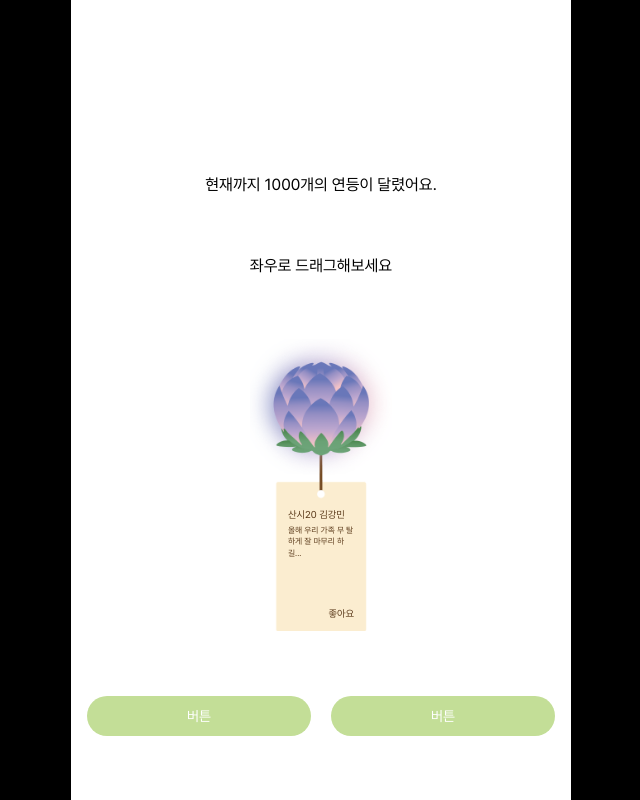
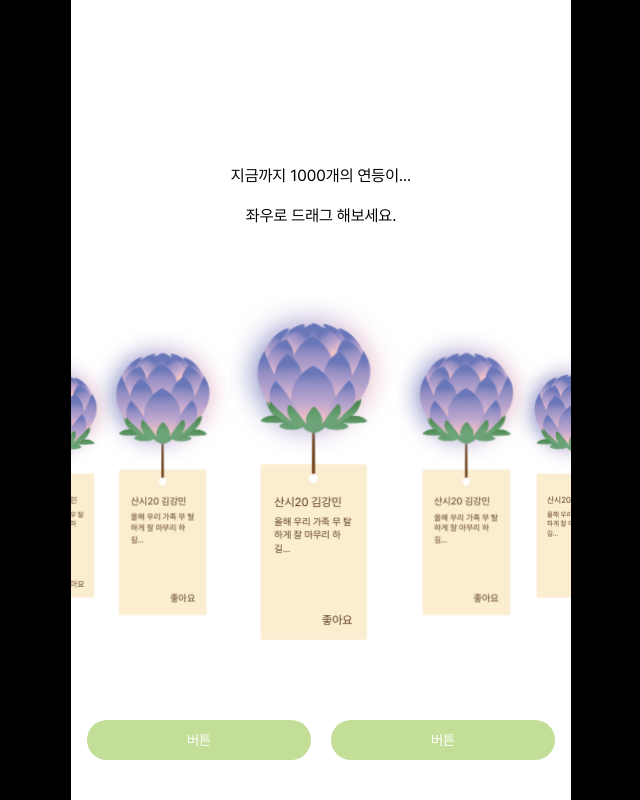
Before and after one commit to coldweek3/irumi-client, a React (Vite) app: page / in a window 1280 px wide. Shown: the whole page, without its empty margins (319-959 px from the left). Built offline with nearby package versions, Linux system fonts and the light colour scheme.

Commit message:
✨ Feat - add Wish Swiper

```diff
--- a/package.json
+++ b/package.json
@@ -15,7 +15,8 @@
     "react-dom": "^18.2.0",
     "react-router-dom": "^6.22.3",
     "recoil": "^0.7.7",
-    "styled-components": "^6.1.8"
+    "styled-components": "^6.1.8",
+    "swiper": "^11.1.1"
   },
   "devDependencies": {
     "@types/react": "^18.2.66",
--- a/src/components/common/atoms/wishCard/WishCard.jsx
+++ b/src/components/common/atoms/wishCard/WishCard.jsx
@@ -53,9 +53,9 @@ const WishCardLikeWrapper = styled.div`
   }
 `;
 
-function WishCard() {
+function WishCard({ wishSize = 127 }) {
   const emSizeValue = useRecoilValue(emSize);
-  const wishSize = 127;
+
   return (
     <WishCardEmWrapper $emsize={emSizeValue}>
       <WishCardWrapper
--- a/src/components/common/molecules/buttonList/ButtonList.jsx
+++ b/src/components/common/molecules/buttonList/ButtonList.jsx
@@ -21,7 +21,7 @@ const ButtonListWrapper = styled.div`
   }
 
   &.bottom {
-    padding-bottom: 64px;
+    padding-bottom: 40px;
   }
 `;
 
--- a/src/components/common/templetes/fixView/FixView.jsx
+++ b/src/components/common/templetes/fixView/FixView.jsx
@@ -1,6 +1,5 @@
 import React from "react";
 
-import ButtonSetting from "../../organisms/buttonSetting/ButtonSetting";
 import styled from "styled-components";
 import { useRecoilValue } from "recoil";
 import { heightSize } from "../../../../recoil/heightSize";
@@ -12,6 +11,9 @@ const FixViewWrapper = styled.div`
   flex-direction: column;
   align-items: center;
   justify-content: space-between;
+
+  position: relative;
+  overflow: hidden;
 
   padding: 0px 16px;
   min-height: ${props => props.$heightSize}px;
--- /dev/null
+++ b/src/components/main/atoms/mainTextLabel/MainTextLabel.jsx
@@ -0,0 +1,26 @@
+import React from "react";
+import styled from "styled-components";
+
+const TextLabelWrapper = styled.div`
+  width: 100%;
+  display: flex;
+  justify-content: center;
+  align-items: center;
+
+  position: absolute;
+  transform: translate(-50%, -50%);
+  left: 50%;
+
+  &.count {
+    top: 22%;
+  }
+
+  &.notice {
+    top: 27%;
+  }
+`;
+function MainTextLabel({ children, className }) {
+  return <TextLabelWrapper className={className}>{children}</TextLabelWrapper>;
+}
+
+export default MainTextLabel;
--- /dev/null
+++ b/src/components/main/molecules/wishCardSwiper/WishCardSwiper.jsx
@@ -0,0 +1,54 @@
+import React from "react";
+
+import "swiper/css";
+import "swiper/css/effect-coverflow";
+import "swiper/css/pagination";
+
+import "./swiper.css";
+import { Swiper, SwiperSlide } from "swiper/react";
+import { EffectCoverflow, Pagination } from "swiper/modules";
+import WishCard from "../../../common/atoms/wishCard/WishCard";
+
+function WishCardSwiper() {
+  return (
+    <Swiper
+      effect={"coverflow"}
+      coverflowEffect={{
+        rotate: 0,
+        stretch: 0,
+        depth: 100,
+        modifier: 2.5,
+        slideShadows: false
+      }}
+      slidesPerView={3}
+      centeredSlides={true}
+      loop={true}
+      modules={[EffectCoverflow, Pagination]}
+      className="mySwiper"
+    >
+      <SwiperSlide>
+        <WishCard wishSize={150} />
+      </SwiperSlide>
+      <SwiperSlide>
+        <WishCard wishSize={150} />
+      </SwiperSlide>
+      <SwiperSlide>
+        <WishCard wishSize={150} />
+      </SwiperSlide>
+      <SwiperSlide>
+        <WishCard wishSize={150} />
+      </SwiperSlide>
+      <SwiperSlide>
+        <WishCard wishSize={150} />
+      </SwiperSlide>
+      <SwiperSlide>
+        <WishCard wishSize={150} />
+      </SwiperSlide>
+      <SwiperSlide>
+        <WishCard wishSize={150} />
+      </SwiperSlide>
+    </Swiper>
+  );
+}
+
+export default WishCardSwiper;
--- /dev/null
+++ b/src/components/main/molecules/wishCardSwiper/swiper.css
@@ -0,0 +1,45 @@
+.swiper {
+  position: absolute;
+  transform: translate(-50%, -50%);
+  left: 50%;
+  top: 62%;
+  width: 110%;
+  height: 400px;
+  z-index: 20;
+  overflow: visible;
+}
+
+.swiper-slide .lantern {
+  position: absolute;
+  left: 50%;
+  top: 50%;
+  transform: translate(-50%, -50%) scale(0.8);
+}
+
+.swiper-slide .swiper-slide-prev .lantern {
+  position: absolute;
+
+  transform: translate(-50%, -50%);
+  left: 50%;
+  top: 50%;
+}
+
+.swiper-slide .swiper-slide-next .lantern {
+  position: absolute;
+
+  transform: translate(-50%, -50%);
+  left: 50%;
+  top: 50%;
+}
+
+.swiper-slide-active .lantern {
+  position: absolute;
+  transform: translate(-50%, -50%);
+  left: 50%;
+  top: 45%;
+}
+
+.swiper-slide {
+  position: relative;
+  width: 100%;
+}
--- a/src/pages/main/Main.jsx
+++ b/src/pages/main/Main.jsx
@@ -3,16 +3,23 @@ import FixView from "../../components/common/templetes/fixView/FixView";
 import LightBanner from "../../components/main/atoms/lightBanner/LightBanner";
 import ButtonList from "../../components/common/molecules/buttonList/ButtonList";
 import Button from "../../components/common/atoms/button/Button";
-import WishCard from "../../components/common/atoms/wishCard/WishCard";
+import WishCardSwiper from "../../components/main/molecules/wishCardSwiper/WishCardSwiper";
+import MainTextLabel from "../../components/main/atoms/mainTextLabel/MainTextLabel";
 
 function Main() {
   return (
     <FixView>
       <LightBanner />
-      <div>현재까지 1000개의 연등이 달렸어요.</div>
-      <div>좌우로 드래그해보세요</div>
+      <MainTextLabel className={"count"}>
+        지금까지 1000개의 연등이...
+      </MainTextLabel>
 
-      <WishCard />
+      <MainTextLabel className={"notice"}>
+        좌우로 드래그 해보세요.
+      </MainTextLabel>
+
+      <WishCardSwiper />
+
       <ButtonList className={"layout-col-1-1 bottom"}>
         <Button className={"middle primary"}>버튼</Button>
         <Button className={"middle primary"}>버튼</Button>
```
Also changed, not shown: 1 other file (tests, documents, lock files or other folders).
